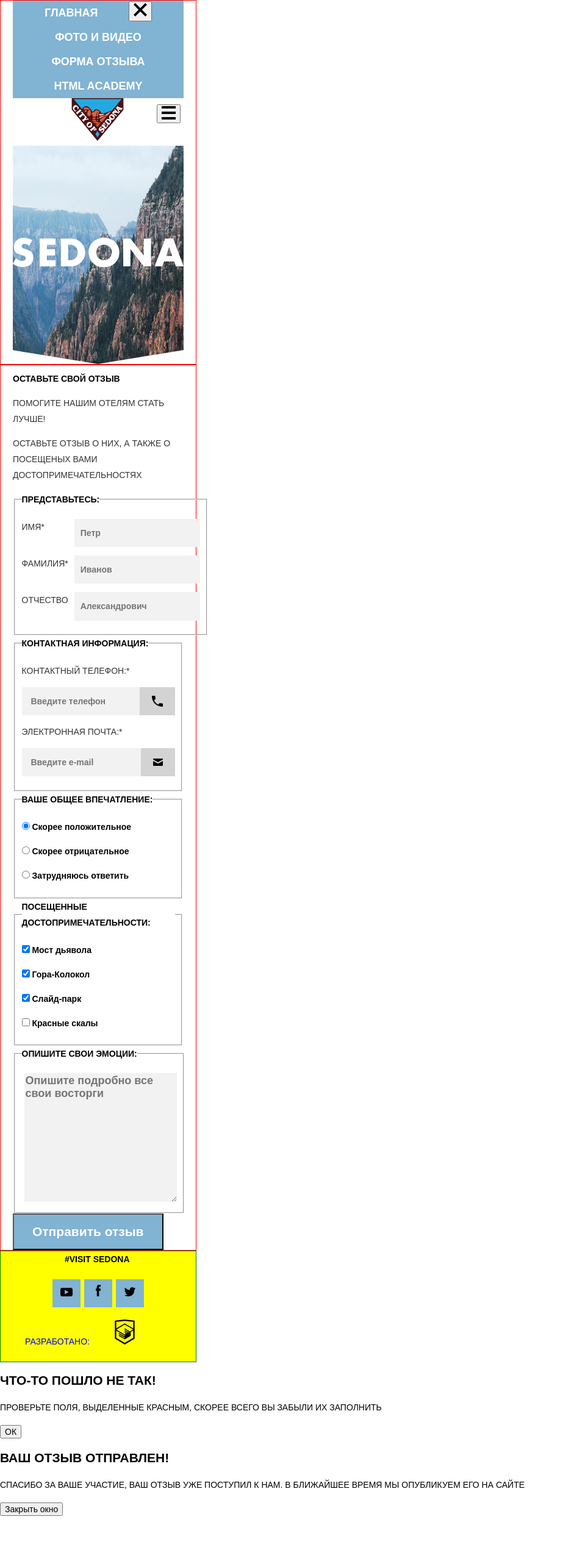
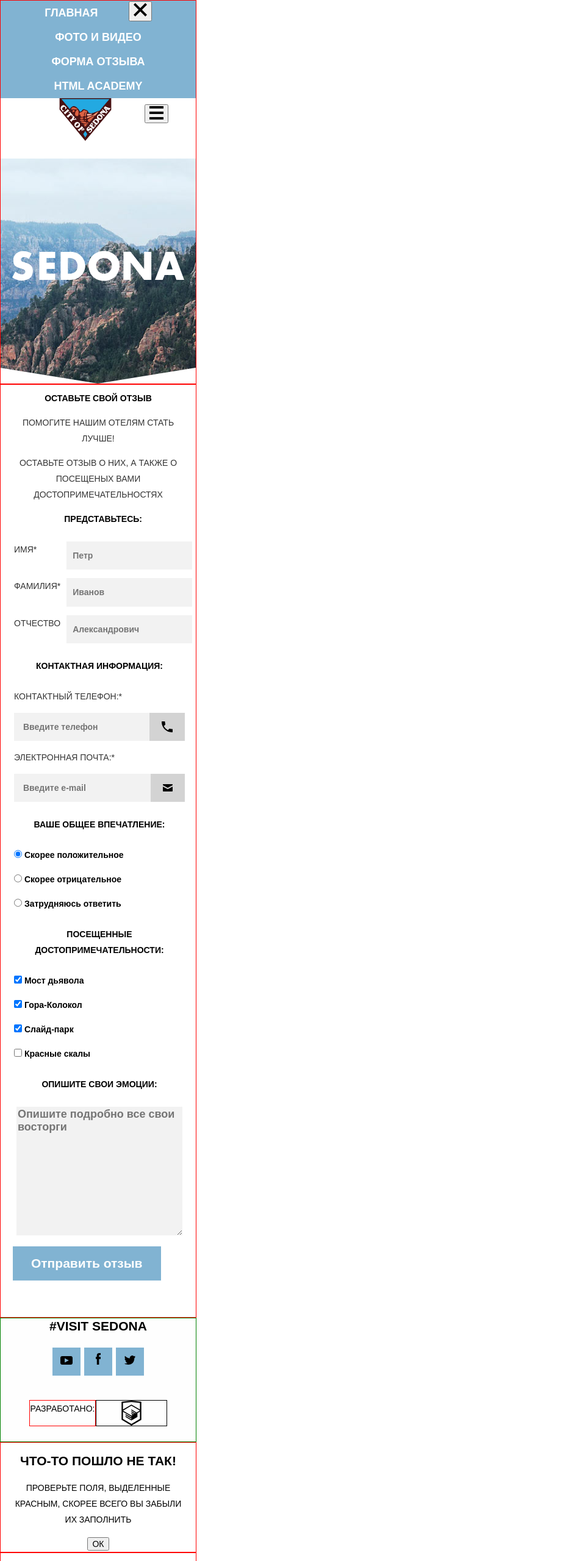
Before and after one commit to mathvladimir46/610629-sedona-1, a website: page source/form.html in a window 1280 px wide. Shown: the top 2560 px of the page at 61% size, without its empty margins (0-923 px from the left). Before the commit the page ends 2488 px from the top, so only its background shows below. Drawn offline with nearby package versions, Linux system fonts and the light colour scheme; files that its build step writes are made by us from their sources.

Commit message:
Верстка стилей 4

```diff
--- a/source/form.html
+++ b/source/form.html
@@ -30,13 +30,13 @@
         </ul>
         <a href="index.html" class="mobile-menu__logo">
           <img class="mobile-menu__image" src="img/logo-sedona-mobile.svg" width="138" height="70" alt="логотип Седона">
-          <button class="mobile-menu__button--open" type="button">
-            <img src="img/icon-menu.svg" alt="Открыть меню">
-          </button>
+           <button class="mobile-menu__button--open" type="button">
+             <img src="img/icon-menu.svg" alt="Открыть меню">
+           </button>
         </a>
       </nav>
       <div class="main-header__intro">
-        <img class="main-header__image" src="img/text-sedona.svg" width="280" height="350" alt="Фото Седона">
+        <img class="main-header__image" src="img/text-sedona.svg" width="282" height="214" alt="Фото Седона">
       </div>
     </header>
     <main class="page-form">
@@ -87,7 +87,7 @@
         <fieldset class="form__item emotions">
           <legend class="emotions__title">Опишите свои эмоции:</legend>
           <p class="emotions__text"><label class="emotions__info" for="emotions"></label></p>
-          <textarea class="emotions__user" id="emotions" name="emotions" placeholder="Опишите подробно все свои восторги" rows="10" cols="21"></textarea>
+          <textarea class="emotions__user" id="emotions" name="emotions" placeholder="Опишите подробно все свои восторги" rows="10" cols="23"></textarea>
         </fieldset>
         <button type="submit" class="form__button button">Отправить отзыв</button>
       </form>
--- a/source/less/blocks/main-footer.less
+++ b/source/less/blocks/main-footer.less
@@ -2,12 +2,16 @@
 .main-footer {
   width: 280px;
   padding: 0 20px;
-  background-color: yellow;
+  background-color: #fefefe;
   border: 1px solid green;
 
 }
 .main-footer__contacts {
-  padding: 0 85px;
+  font-size: 21px;
+  font-weight: 700;
+  line-height: 26px;
+  padding: 0 60px;
+
 }
 .main-footer__social.social {
   list-style: none;
@@ -32,20 +36,17 @@
   text-decoration: none;
 }
 .main-footer__logo {
-  font-size: 0;
+  display: flex;
+  justify-content: center;
+  margin-bottom: 25px;
+  margin-top: 40px;
+  text-decoration: none;
 }
 .main-footer__logo span{
-  display: inline-block;
+  border: 1px solid red;
   font-size: 14px;
-  margin-left: 20px;
-  padding-bottom: 20px;
-  padding-right: 0;
+  color: black;
 }
 .main-footer__logo img {
-  display: inline-block;
-  padding-left: 0;
+  border: 1px solid black;
 }
-.main-footer__logo {
-  text-decoration: none;
-
-}
--- a/source/less/blocks/main-header.less
+++ b/source/less/blocks/main-header.less
@@ -1,6 +1,6 @@
 .main-header {
-  width: 280px;
-  padding: 0 20px;
+  width: 320px;
+
   border: 1px solid red;
   display: flex;
   flex-direction: column;
@@ -8,9 +8,17 @@
 .main-header__intro {
   background-image: url("../img/bg-intro-triangle-mobile.svg"),
   url("../img/bg-back-mobile@1x.jpg");
-  background-position: center bottom, center top;
-  background-size: 100%, 280px 385px;
+  background-position: center bottom, center bottom;
+  background-size: 100%, 768px 369px;
   background-repeat: no-repeat;
+  min-height: 300px;
+  padding-top: 90px;
+}
+.main-header__image {
+  display: block;
+  margin: 0 auto;
+  width: 282px;
+  height: 214px;
 }
 .mobile-list {
   background-color: #81b3d2;
--- /dev/null
+++ b/source/less/blocks/modal.less
@@ -0,0 +1,6 @@
+.modal {
+  width: 280px;
+  padding: 0 20px;
+  border: 1px solid red;
+  text-align: center;
+}
--- a/source/less/blocks/mymain.less
+++ b/source/less/blocks/mymain.less
@@ -1,6 +1,7 @@
 body {
   min-width: 320px;
-
+  margin: 0;
+  padding: 0;
   font-family: "PT Sans", Arial, Helvetica, sans-serif;
   font-style: normal;
   font-size: 14px;
--- a/source/less/blocks/page-form.less
+++ b/source/less/blocks/page-form.less
@@ -5,12 +5,14 @@
   background-color: #ffffff;
   border: 1px solid red;
 }
-.form__item legend,
-.page-form__title {
+
+.page-form__title,
+.form__item legend {
   font-size: 14px;
   font-weight: 700;
   line-height: 26px;
   color: #000000;
+  text-align: center;
 }
 
 .page-form__slogan,
@@ -21,6 +23,10 @@
   font-weight: 400;
   line-height: 26px;
   color: #333333;
+}
+.page-form__slogan,
+.page-form__text {
+  text-align: center;
 }
 .request__user {
   width: auto;
@@ -77,4 +83,12 @@
   color: #ffffff;
   background-color: #81b3d2;
   padding: 15px 30px;
+  margin-bottom: 60px;
+  border: none;
 }
+fieldset {
+  width: 100%;
+  border: none;
+  padding: 10px 0;
+
+}
--- a/source/less/blocks/page-main.less
+++ b/source/less/blocks/page-main.less
@@ -1,6 +1,5 @@
 .page-main {
- width: 280px;
-  padding: 0 20px;
+  width: 320px;
   background-color: #ffffff;
   border: 1px solid red;
   list-style: none;
@@ -22,7 +21,7 @@
 .advantages-list {
   display: flex;
   flex-direction: column;
-  width: 280px;
+
   margin: 0 auto;
 }
 
@@ -45,7 +44,7 @@
   list-style: none;
   text-decoration: none;
   text-align: center;
-  width: 280px;
+
   display: flex;
   flex-direction: column;
   margin-left: 0;
@@ -56,13 +55,24 @@
   border: 1px solid red;
   margin-left: 0;
   text-align: center;
-  width: 280px;
+  display: flex;
+}
+.more-advantages__image {
+  border: 1px solid black;
+  margin-bottom: 50px;
+}
+.more-advantages__point {
+  text-align: left;
+  margin-left: 20px;
 }
 .advantages-list__city,
 .advantages-list__diabolo {
   background-color: #81b3d2;
   color: #ffffff;
+  display: flex;
+  flex-direction: column;
   text-align: center;
+
 }
 .advantage-list__wrapper {
   display: flex;
@@ -73,10 +83,24 @@
   background-color: #eeeeee;
   text-align: center;
   vertical-align: top;
-  padding: 20px 10px;
-  border-bottom: 1px solid grey;
+  padding: 10px 10px;
+
+}
+.advantages-list__item:not(:nth-child(3)) {
+  border-bottom: 1px solid lightgrey;
+}
+.advantages-list__text {
+  padding-bottom: 15px;
+}
+.advantages-list__image {
+
+}
+.page-main__request {
+  text-align: center;
+  margin-bottom: 50px;
 }
 .request__hotel-button {
+  width: 280px;
   background-color: #81b3d2;
   color: #ffffff;
   text-decoration: none;
@@ -84,6 +108,7 @@
   padding: 10px 35px;
   font-size: 21px;
   font-weight: 700;
+  margin-bottom: 10px;
 }
 .request__title {
   color: #000000;
@@ -96,4 +121,8 @@
   font-size: 14px;
   font-weight: 400;
   line-height: 26px;
+  padding-bottom: 20px;
 }
+.page-main__map {
+  margin-bottom: 20px;
+}
--- a/source/less/mymain.less
+++ /dev/null
@@ -1,22 +0,0 @@
-body {
-  min-width: 320px;
-  margin: 0;
-  padding: 0;
-  font-family: "PT Sans", Arial, Helvetica, sans-serif;
-  font-style: normal;
-  font-size: 14px;
-  font-weight: 400;
-  line-height: 26px;
-  color: #000000;
-  text-transform: uppercase;
-
-}
-
-@font-face {
-  font-family: "PT Sans", Arial, Helvetica, sans-serif;
-  src: url("ptsans.eot");
-  src: local("PT Sans"), local("PTSans-Regular"), local("PTSans-Bold"),
-   url("ptsans.eot?#iefix") format("embedded-opentype"),
-   url("ptsans.woff") format("woff"),
-   url("ptsans.ttf") format("truetype");
-}
--- a/source/less/style.less
+++ b/source/less/style.less
@@ -1,5 +1,5 @@
 
-
+@import "blocks/modal";
 @import "blocks/main-footer";
 @import "blocks/mymain";
 @import "blocks/visually-hidden";
```
Also changed, not shown: source/index.html (+30 -21 lines), source/photo.html (+6 -3 lines).
